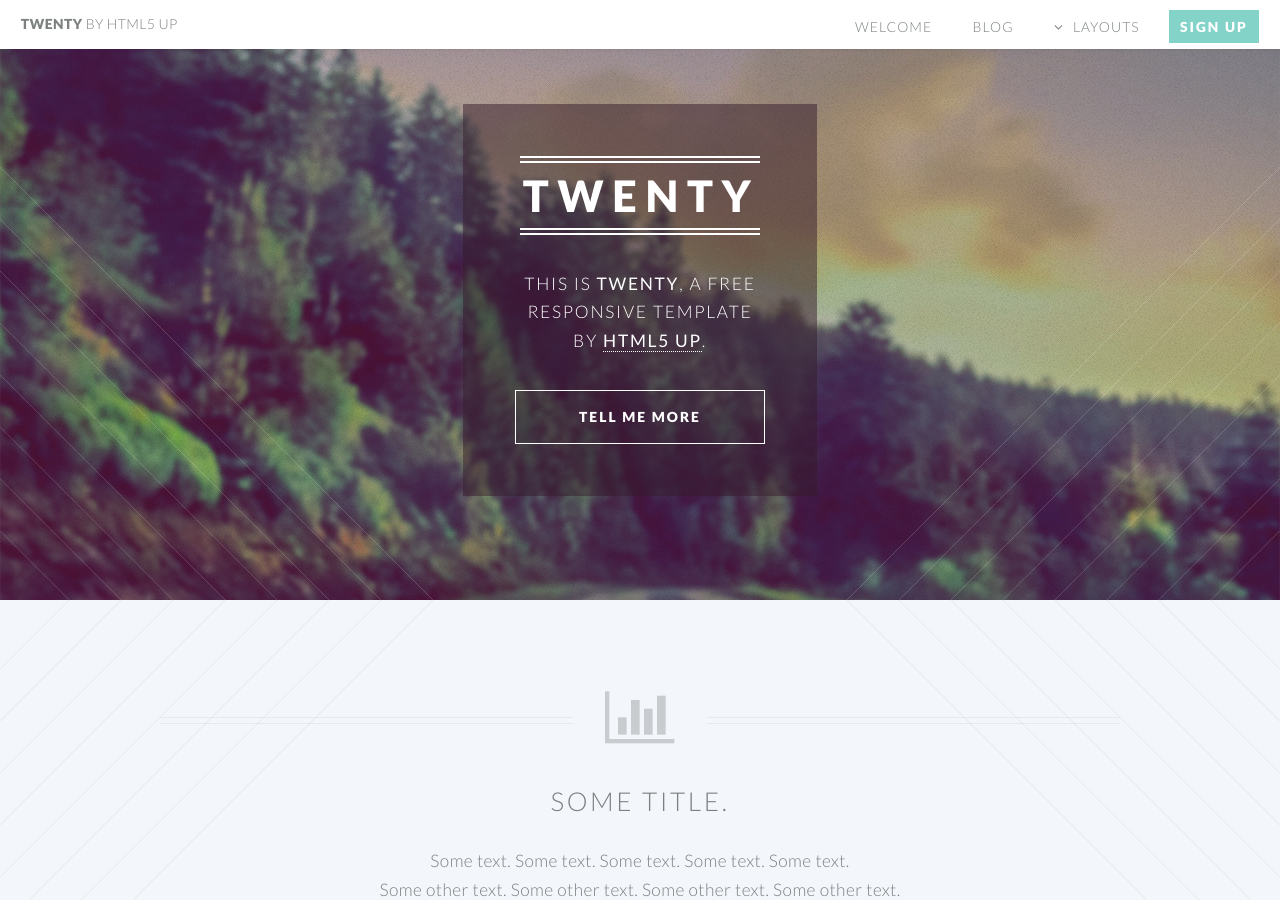
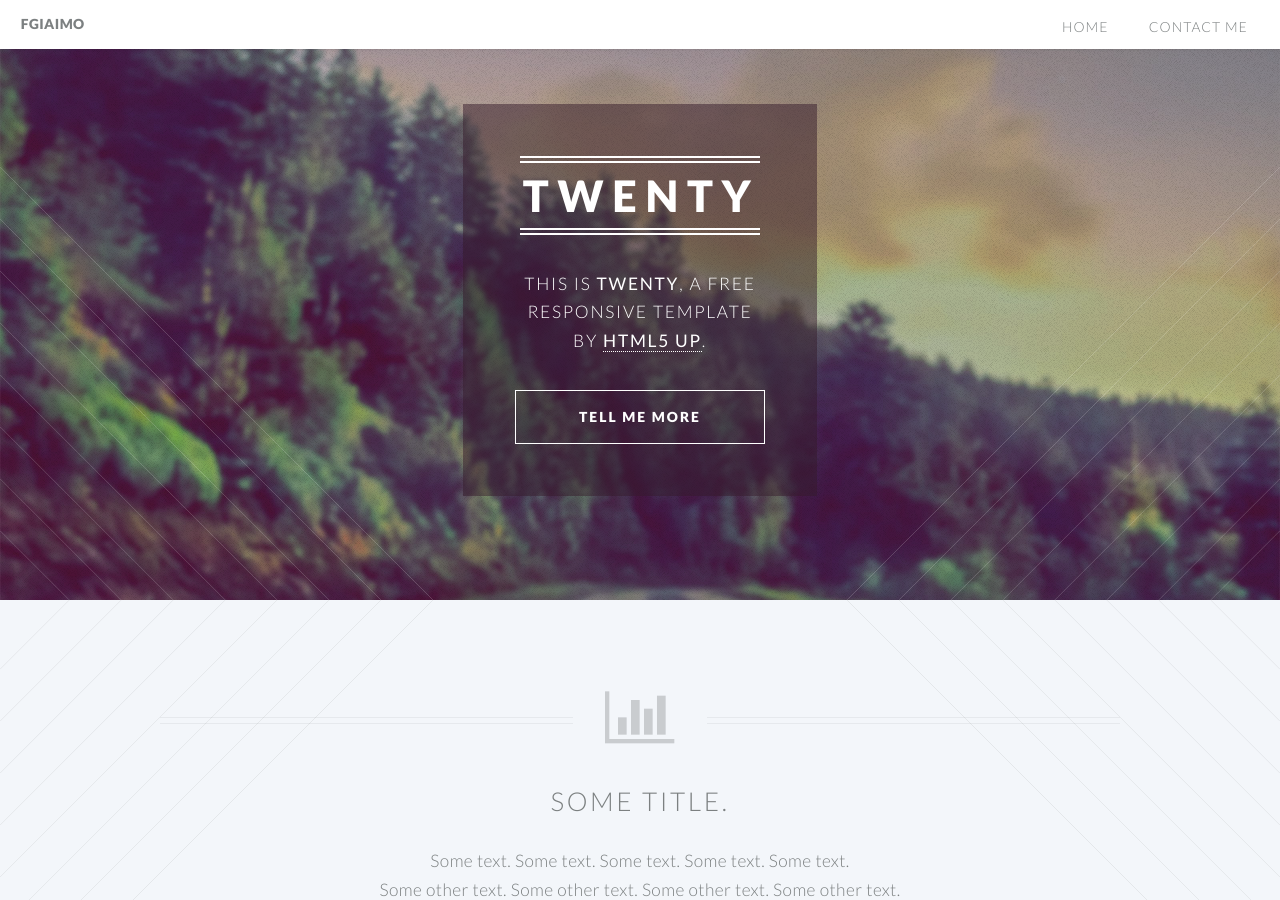
Before and after one commit to fgiaimo/fgiaimo.github.io, a Jekyll site: the page built from index.html, in a window 1280 px wide and 900 px high. Built offline with Jekyll 4.4.1, drawn with Linux system fonts in a browser that asks for light colours.

Commit message:
Experiment with header

```diff
--- a/_includes/header.html
+++ b/_includes/header.html
@@ -1,16 +1,18 @@
-<header id="header">
-				<h1 id="logo"><a href="/">Twenty <span>by HTML5 UP</span></a></h1>
+
+		<!-- Header -->
+			<header id="header">
+				<h1 id="logo"><a href="index.html">fgiaimo</a></h1>
 				<nav id="nav">
 					<ul>
-						<li><a href="/">Welcome</a></li>
-                        <li><a href="/blog.html">Blog</a></li>
-						<li class="submenu">
+						<li class="current"><a href="index.html">Home</a></li>
+						<li class="current"><a href="contact.html">Contact me</a></li>
+						<!--li class="submenu">
 							<a href="">Layouts</a>
 							<ul>
-								<li><a href="/left-sidebar.html">Left Sidebar</a></li>
-								<li><a href="/right-sidebar.html">Right Sidebar</a></li>
-								<li><a href="/no-sidebar.html">No Sidebar</a></li>
-								<li><a href="/contact.html">Contact</a></li>
+								<li><a href="left-sidebar.html">Left Sidebar</a></li>
+								<li><a href="right-sidebar.html">Right Sidebar</a></li>
+								<li><a href="no-sidebar.html">No Sidebar</a></li>
+								<li><a href="contact.html">Contact</a></li>
 								<li class="submenu">
 									<a href="">Submenu</a>
 									<ul>
@@ -23,7 +25,7 @@
 								</li>
 							</ul>
 						</li>
-						<li><a href="#" class="button special">Sign Up</a></li>
+						<li><a href="#" class="button special">Sign Up</a></li-->
 					</ul>
 				</nav>
 			</header>
```
Also changed, not shown: contact.html (+0 -31 lines).
